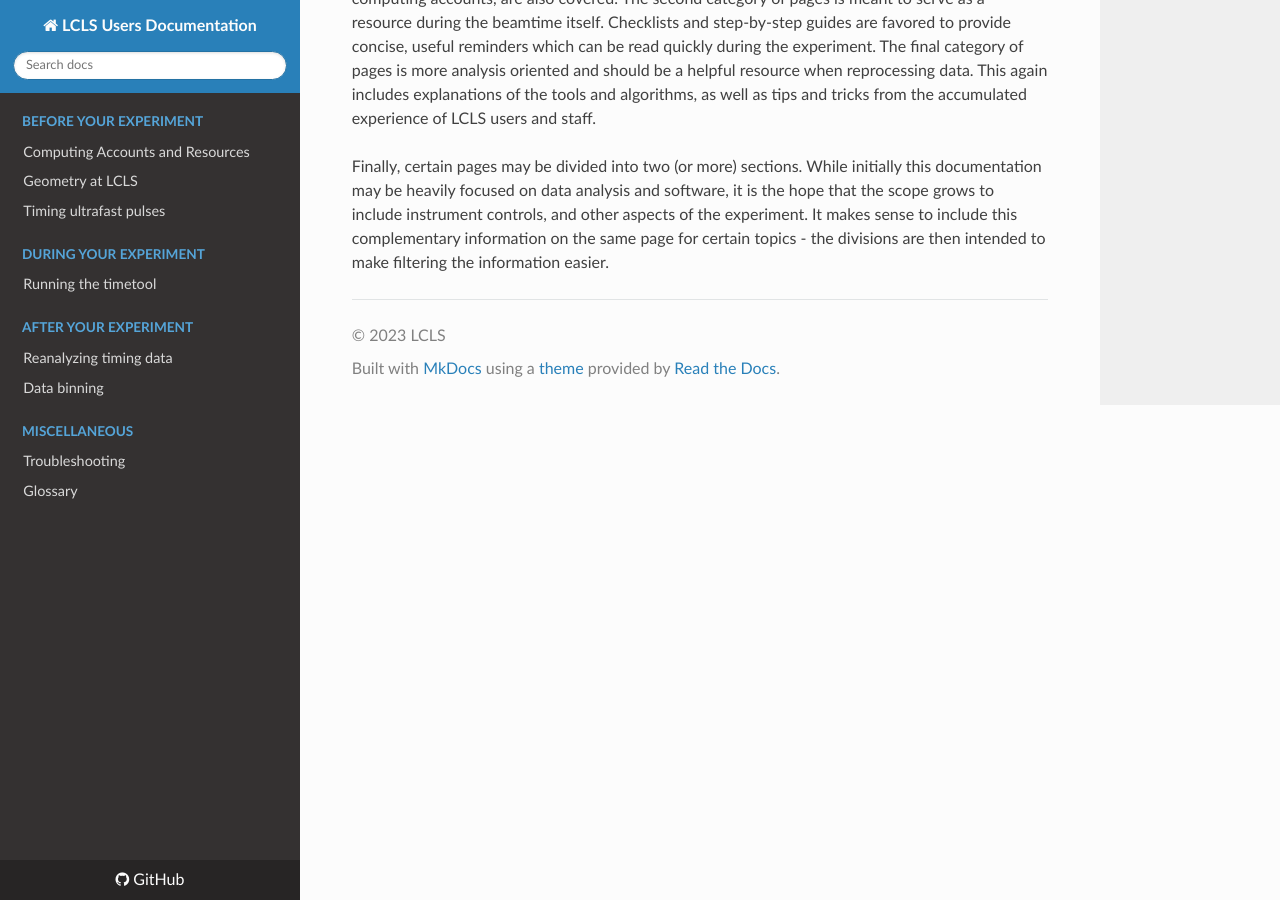
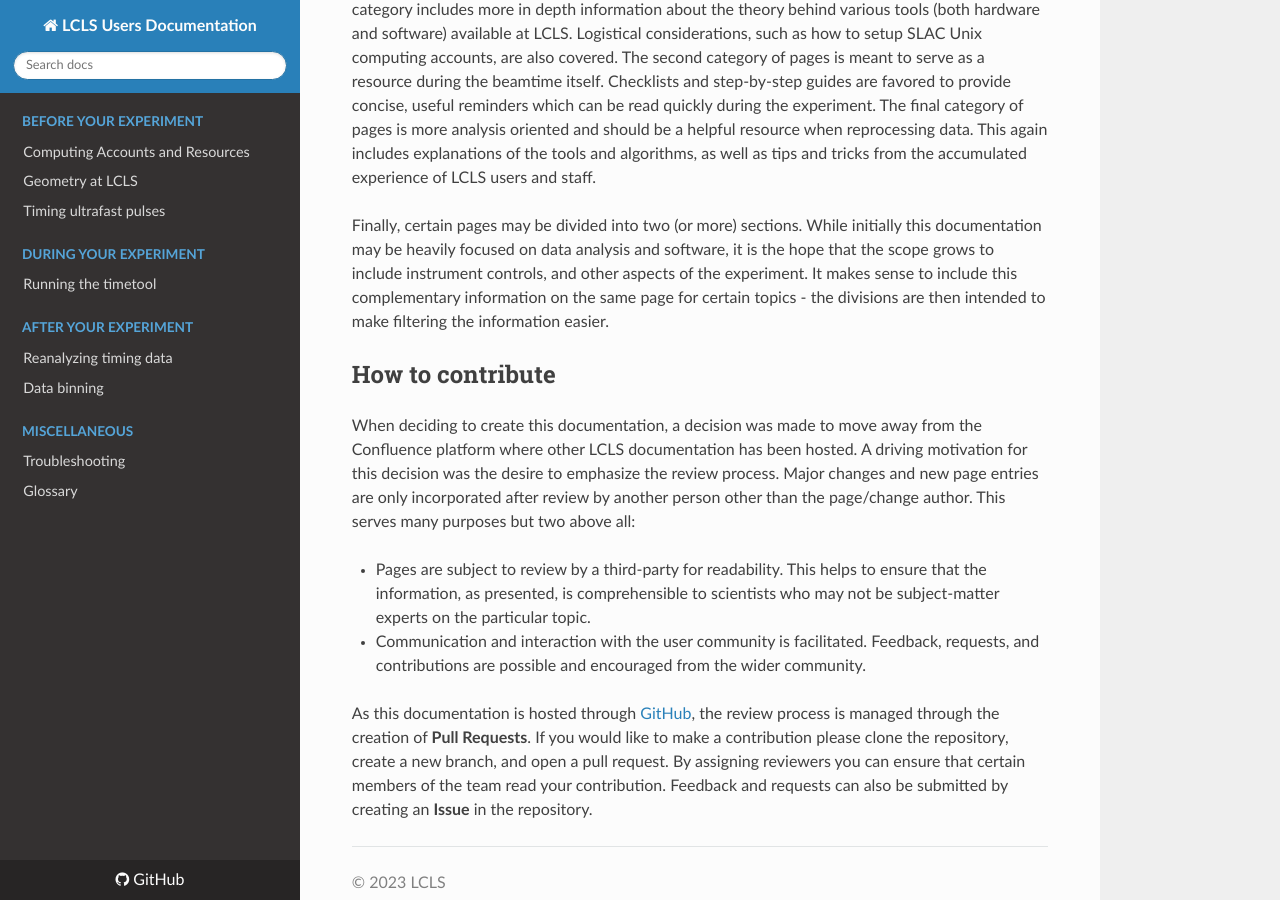
Before and after one commit to lcls-users/lcls-users, an MkDocs documentation site: the page built from docs/index.md, in a window 1280 px wide and 900 px high, scrolled down 727 px. Built offline with MkDocs 1.6.1, drawn with Linux system fonts in a browser that asks for light colours; nearby versions of some CDN libraries.

Commit message:
How to contribute section on homepage

```diff
--- a/docs/index.md
+++ b/docs/index.md
@@ -15,3 +16,11 @@ This resource is organized into three categories of pages:
 While the documentation can be read in any order, this organization is intended to better highlight pieces of information relevant to each of these stages of the experimental process. The first category includes more in depth information about the theory behind various tools (both hardware and software) available at LCLS. Logistical considerations, such as how to setup SLAC Unix computing accounts, are also covered. The second category of pages is meant to serve as a resource during the beamtime itself. Checklists and step-by-step guides are favored to provide concise, useful reminders which can be read quickly during the experiment. The final category of pages is more analysis oriented and should be a helpful resource when reprocessing data. This again includes explanations of the tools and algorithms, as well as tips and tricks from the accumulated experience of LCLS users and staff.
 
 Finally, certain pages may be divided into two (or more) sections. While initially this documentation may be heavily focused on data analysis and software, it is the hope that the scope grows to include instrument controls, and other aspects of the experiment. It makes sense to include this complementary information on the same page for certain topics - the divisions are then intended to make filtering the information easier.
+
+## How to contribute
+When deciding to create this documentation, a decision was made to move away from the Confluence platform where other LCLS documentation has been hosted. A driving motivation for this decision was the desire to emphasize the review process. Major changes and new page entries are only incorporated after review by another person other than the page/change author. This serves many purposes but two above all:
+
+- Pages are subject to review by a third-party for readability. This helps to ensure that the information, as presented, is comprehensible to scientists who may not be subject-matter experts on the particular topic.
+- Communication and interaction with the user community is facilitated. Feedback, requests, and contributions are possible and encouraged from the wider community.
+
+As this documentation is hosted through [GitHub](https://github.com/lcls-users/lcls-users), the review process is managed through the creation of **Pull Requests**. If you would like to make a contribution please clone the repository, create a new branch, and open a pull request. By assigning reviewers you can ensure that certain members of the team read your contribution. Feedback and requests can also be submitted by creating an **Issue** in the repository.
```
Also changed, not shown: other parts of docs/index.md (+3 -2 lines).
